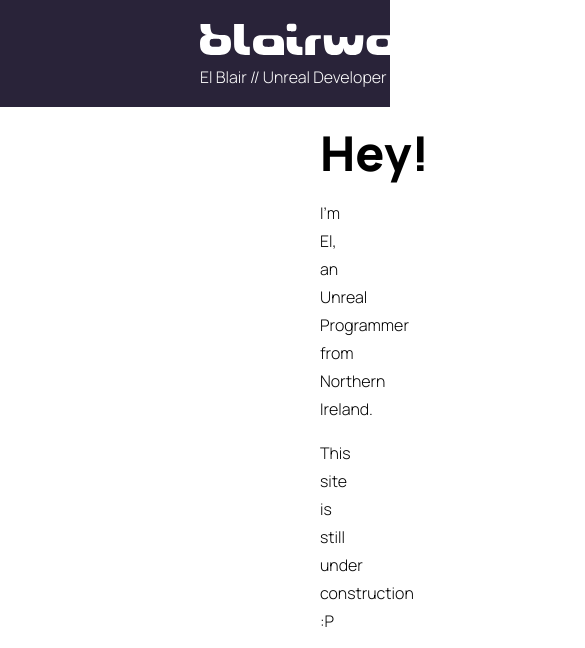
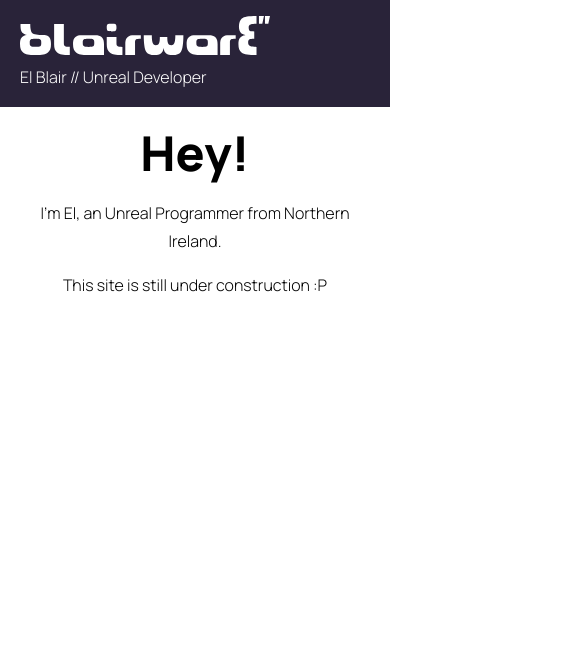
Before and after one commit to memequester/memequester.github.io, an Eleventy site: page src/index.html in a window 390 px wide. Shown: the top 648 px of the page, 585 px wide, since content can reach past the window. Built offline with nearby package versions, Linux system fonts and the light colour scheme; Eleventy itself is replaced by a stand-in of ours; files that its build step writes are made by us from their sources; a web font is replaced by a local one; what prettier would draw is missing.

Commit message:
applied a modicum of responsive design logic

```diff
--- a/src/css/bundle.scss
+++ b/src/css/bundle.scss
@@ -1,4 +1,5 @@
-* {
+*, *::before, *::after {
+    box-sizing: border-box;
     font-family: "Manrope", serif;
     font-optical-sizing: auto;
     font-weight: 350;
@@ -31,13 +32,17 @@
 }
 
 main {
-    padding: 0 20rem;
+    width: 100%;
+    max-width: 1200px;
+    margin: 0 auto;
+    padding: 0 1.5rem;
 }
 
 .topnav {
-    display: block;
+    display: flex;
+    align-items: center;
     background: rgb(41, 35, 57);
-    padding: 1rem 0 1rem 12.5rem;
+    padding: 1rem 1.25rem;
 
     a {
         text-decoration: none;
```
